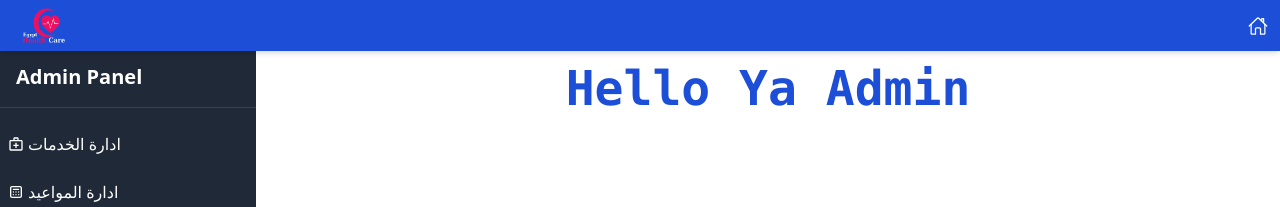
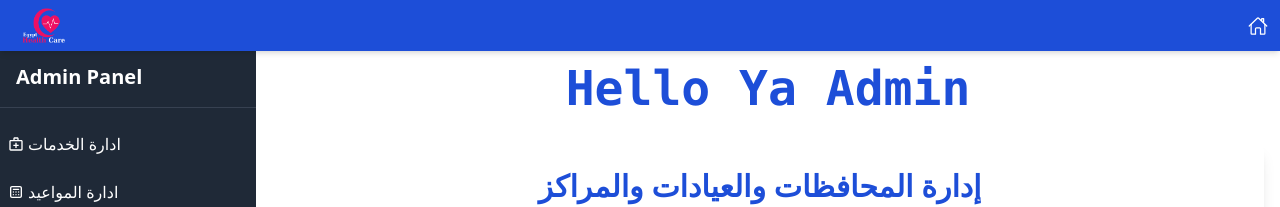
Before and after one commit to salahs20/Egypt-Health-Care, a React (Vite) app: page /admin in a window 1280 px wide. Both pictures are taken after a click on the item "ادارة الخدمات". Shown: the top 207 px of the page. Built offline with nearby package versions, Linux system fonts and the light colour scheme; no server answers; the database is empty.

Commit message:
Refactor layout components to remove unnecessary padding and improve consistency

```diff
--- a/src/Components/AdminLayout/AdminLayout.jsx
+++ b/src/Components/AdminLayout/AdminLayout.jsx
@@ -10,11 +10,12 @@ import SideBar from "../Pages/Admin/SideBar";
 const AdminLayout = () => {
   return (
     <>
-
-
       <HeaderAdmin />
       <SideBar />
-      <div className="pt-16 pb-8 md:ps-[16rem] text-center text-blue-700 text-5xl font-mono font-bold"> Hello Ya Admin</div>
+      <div className="pt-16  md:ps-[16rem] text-center text-blue-700 text-5xl font-mono font-bold">
+        {" "}
+        Hello Ya Admin
+      </div>
       <Routes future={{ v7_startTransition: true }}>
         <Route path="*/" element={<ServiceTable />} />
         <Route path="/appointment" element={<AppointmentTable />} />
--- a/src/Components/Pages/Admin/AppointmentTable.jsx
+++ b/src/Components/Pages/Admin/AppointmentTable.jsx
@@ -85,7 +85,7 @@ const AppointmentTable = () => {
   );
 
   return (
-    <div className="pt-16 pb-8 px-4 md:ps-[16rem]">
+    <div className=" pb-8 px-4 md:ps-[16rem]">
       <div className="mx-auto bg-white p-8 rounded-lg shadow-lg">
         <h2 className="text-3xl font-semibold text-blue-700 mb-6 text-center">
           {editAppointmentId ? "تعديل الموعد" : "إضافة موعد جديد"}
--- a/src/Components/Pages/Admin/ServiceTable.jsx
+++ b/src/Components/Pages/Admin/ServiceTable.jsx
@@ -101,7 +101,7 @@ const ServiceTable = () => {
 
   return (
     <>
-      <div className="pt-16 pb-8 px-4 md:ps-[16rem]">
+      <div className=" pb-8 px-4 md:ps-[16rem]">
         <div className="bg-white p-6 rounded-lg shadow-lg mt-8">
           <h2 className="text-3xl font-semibold text-blue-700 mb-6 text-center">
             إدارة المحافظات والعيادات والمراكز
--- a/src/Components/Pages/Admin/UserTable.jsx
+++ b/src/Components/Pages/Admin/UserTable.jsx
@@ -106,7 +106,7 @@ const UserTable = () => {
   );
 
   return (
-    <div className="pt-16 pb-8 px-4 sm:px-6 lg:px-8">
+    <div className=" pb-8  sm:px-6 lg:px-8">
       <div className="md:ps-[16rem] mx-auto bg-white p-6 rounded-lg shadow-lg">
         <h2 className="text-3xl font-semibold text-blue-700 mb-6 text-center">
           إدارة المستخدمين
```
